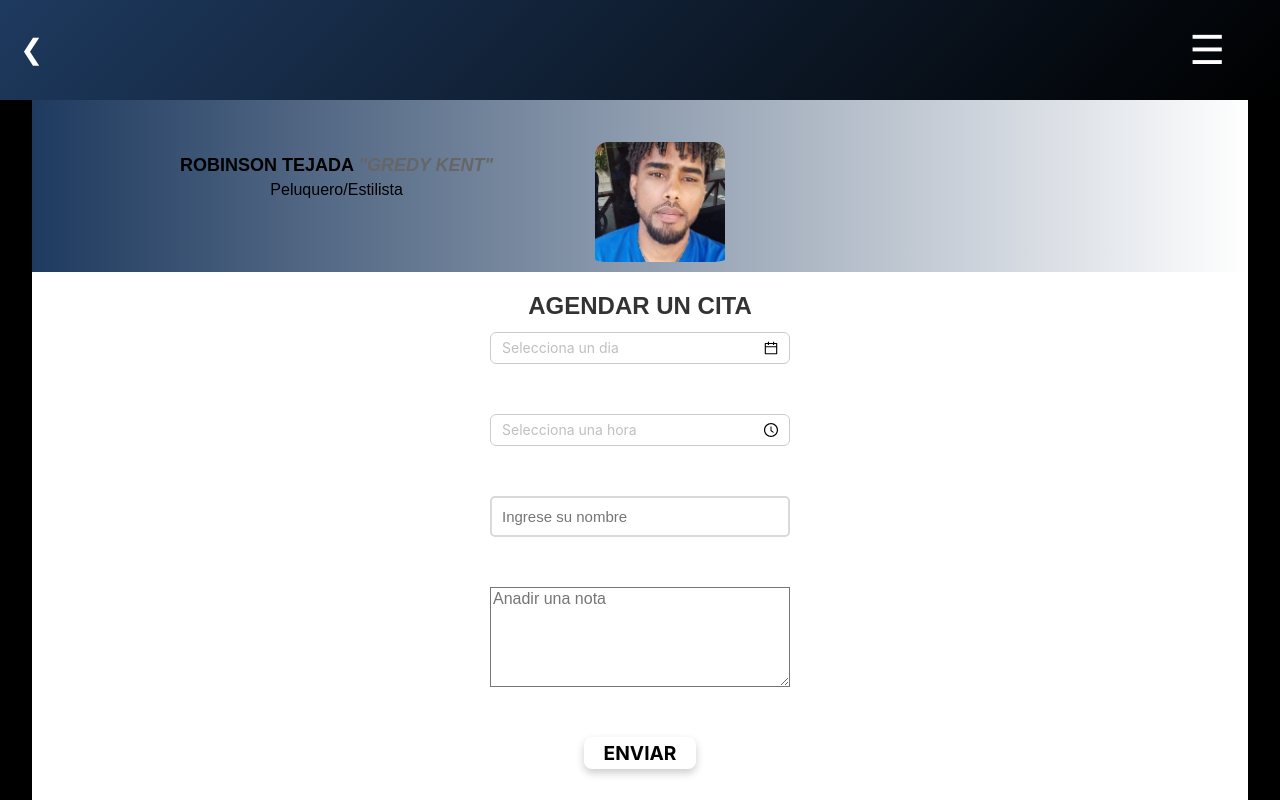
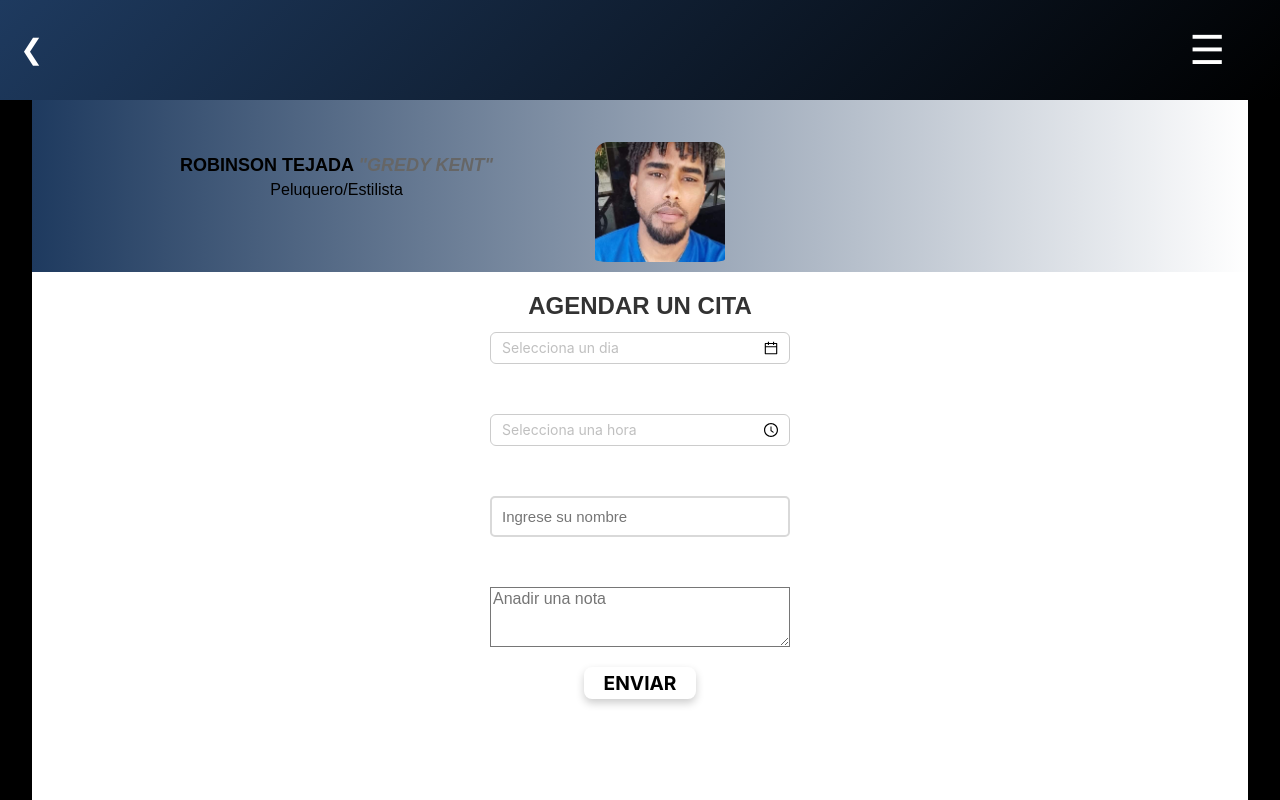
Before and after one commit to AddyJaime/GredykentBarberFrontend, a React (Vite) app: page /booking in a window 1280 px wide. Built offline with nearby package versions, Linux system fonts and the light colour scheme.

Commit message:
fixed styles

```diff
--- a/src/Components/AppointmentScheduler/AppointmentScheduler.css
+++ b/src/Components/AppointmentScheduler/AppointmentScheduler.css
@@ -29,7 +29,7 @@
 }
 
 .note-input {
-  height: 100px;
+  height: 60px;
 }
 
 .name-input {
@@ -53,8 +53,8 @@
   font-weight: bold;
   box-shadow: 0 4px 8px rgba(0, 0, 0, 0.2);
   transition: all 0.3s ease;
-
   cursor: pointer;
+  margin-top: -30px;
 }
 
 .btn:hover {
```
